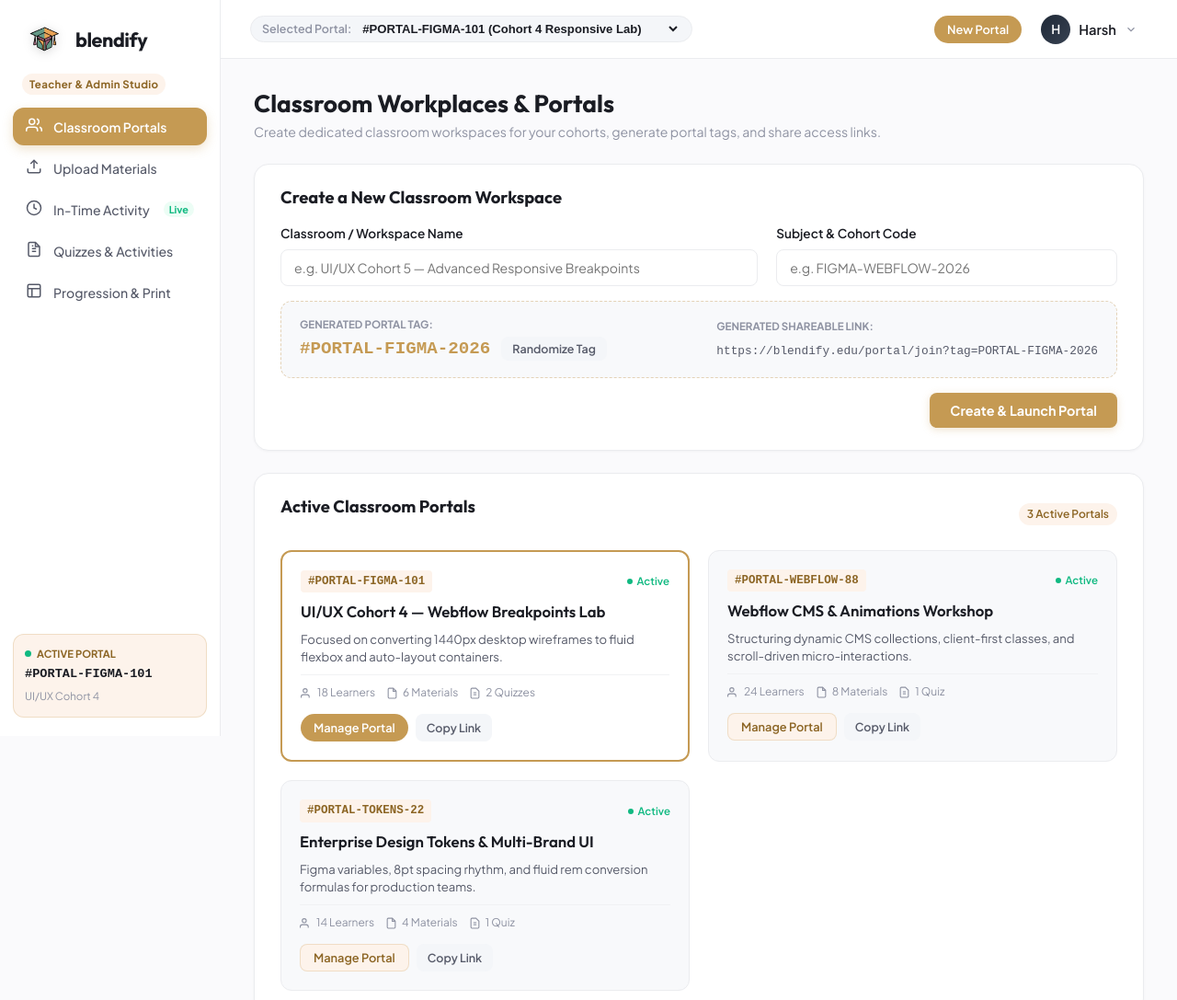
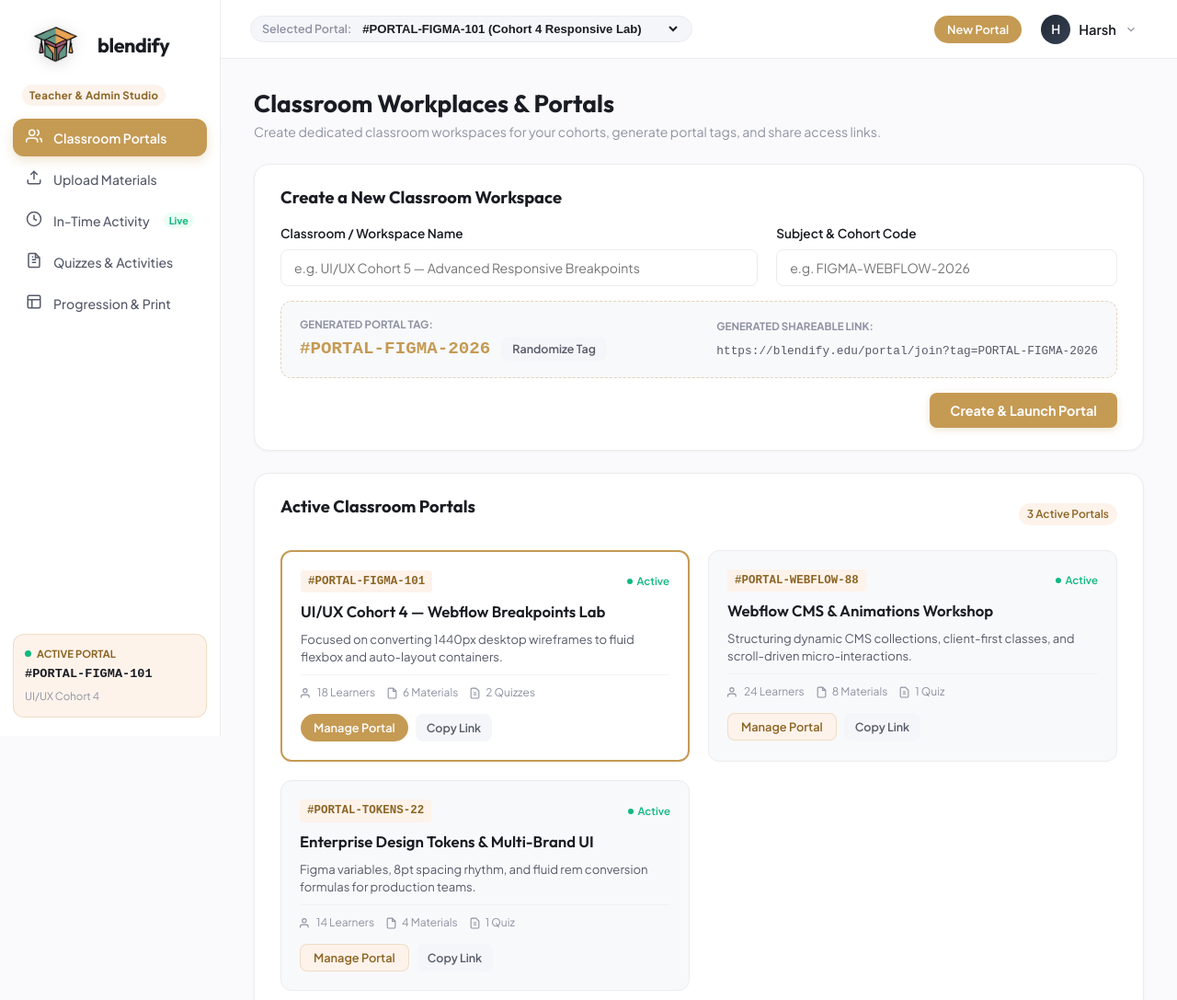
Before and after one commit to EirelJhon/blendify-LMS, a website built with Vite: page create-course.html in a window 1280 px wide. Shown: the top 1087 px of the page at 92% size. Built offline with nearby package versions, Linux system fonts and the light colour scheme.

Commit message:
style: enlarge brand logo size to ~50px, making it ~70% larger than brand name text

```diff
--- a/src/create-course.css
+++ b/src/create-course.css
@@ -113,12 +113,12 @@ ul { list-style: none; }
 }
 
 .brand-logo-img {
-  height: 38px;
+  height: 50px;
   width: auto;
-  max-width: 48px;
+  max-width: 75px;
   object-fit: contain;
   display: block;
-  filter: drop-shadow(0 2px 6px rgba(0, 0, 0, 0.15));
+  filter: drop-shadow(0 2px 8px rgba(0, 0, 0, 0.15));
   transition: transform 0.2s cubic-bezier(0.4, 0, 0.2, 1);
 }
 
@@ -127,9 +127,9 @@ ul { list-style: none; }
 }
 
 .sheet-logo-img {
-  height: 42px;
+  height: 52px;
   width: auto;
-  max-width: 52px;
+  max-width: 78px;
   object-fit: contain;
 }
 
--- a/src/login.css
+++ b/src/login.css
@@ -94,12 +94,12 @@ button {
 }
 
 .brand-logo-img {
-  height: 38px;
+  height: 50px;
   width: auto;
-  max-width: 48px;
+  max-width: 75px;
   object-fit: contain;
   display: block;
-  filter: drop-shadow(0 2px 6px rgba(0, 0, 0, 0.1));
+  filter: drop-shadow(0 2px 8px rgba(0, 0, 0, 0.12));
   transition: transform 0.2s cubic-bezier(0.4, 0, 0.2, 1);
 }
 
--- a/src/style.css
+++ b/src/style.css
@@ -153,12 +153,12 @@ ul {
 }
 
 .brand-logo-img {
-  height: 38px;
+  height: 50px;
   width: auto;
-  max-width: 48px;
+  max-width: 75px;
   object-fit: contain;
   display: block;
-  filter: drop-shadow(0 2px 6px rgba(0, 0, 0, 0.25));
+  filter: drop-shadow(0 2px 8px rgba(0, 0, 0, 0.25));
   transition: transform 0.2s cubic-bezier(0.4, 0, 0.2, 1);
 }
 
@@ -263,7 +263,7 @@ ul {
    ========================================================================== */
 .top-header {
   width: 100%;
-  height: 68px;
+  height: 72px;
   background: rgba(13, 14, 18, 0.94);
   backdrop-filter: blur(16px);
   -webkit-backdrop-filter: blur(16px);
```
